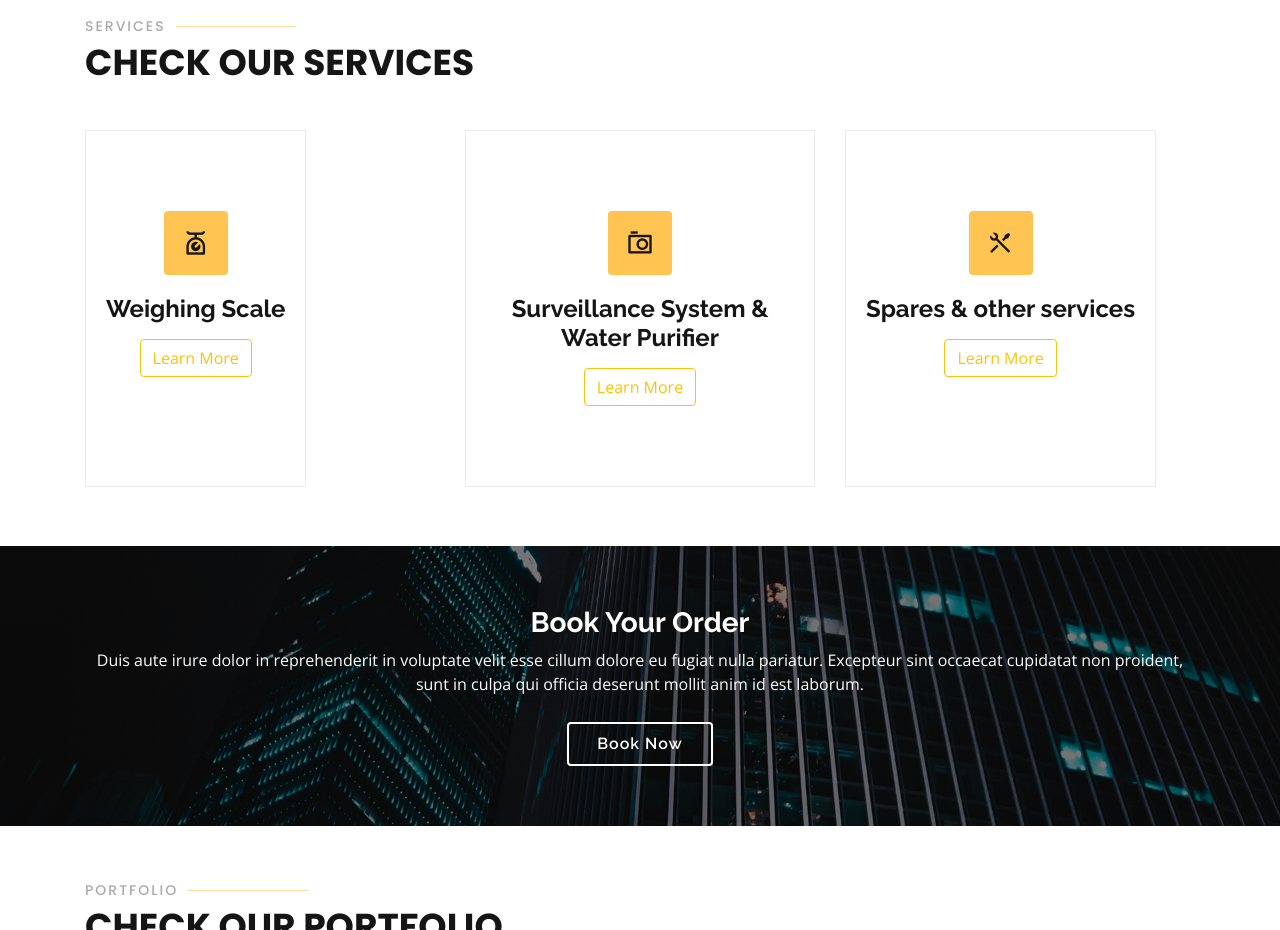
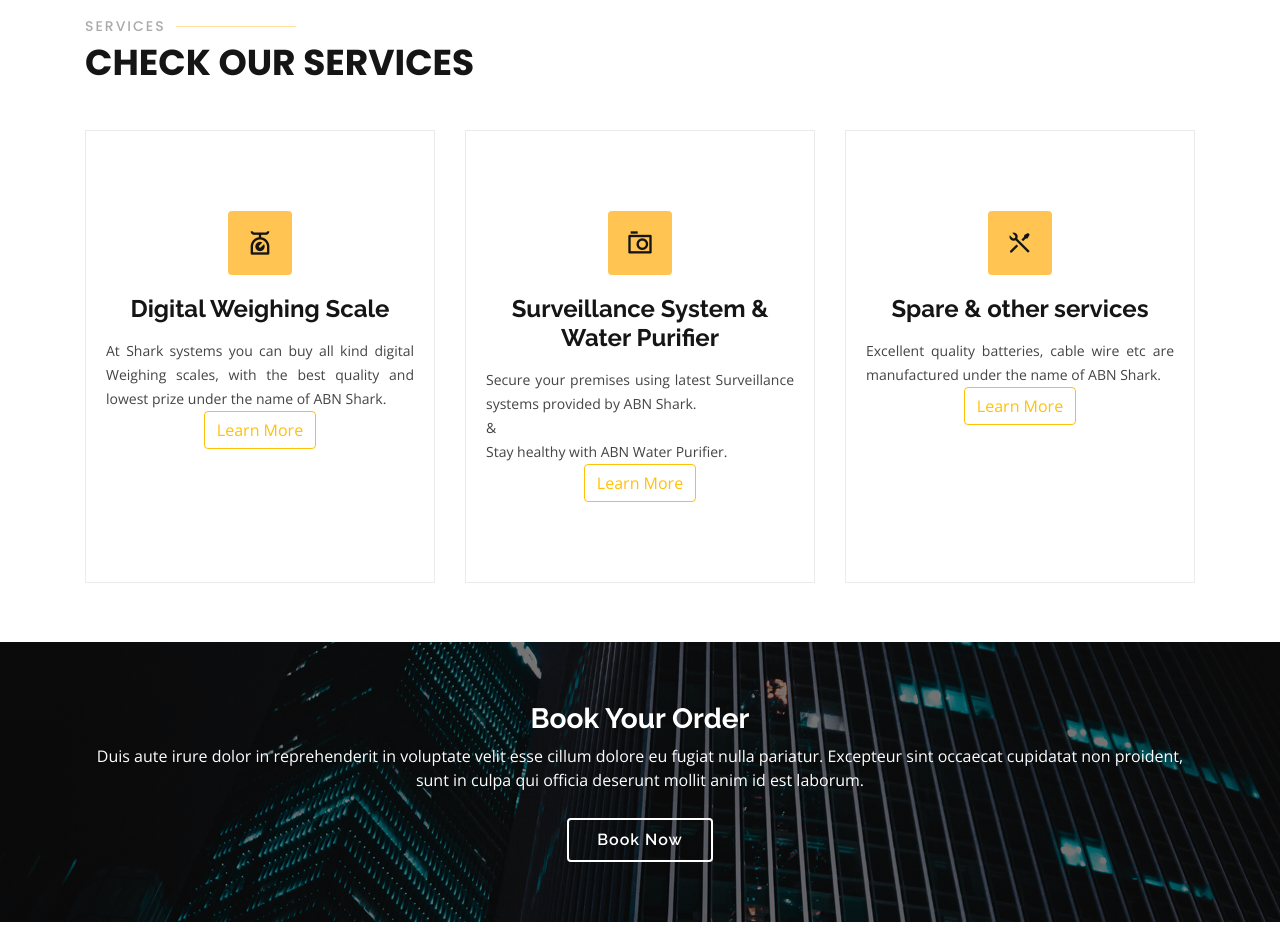
Before and after one commit to shobhit1103/SharkSystems, a plain HTML site: page index.html in a window 1280 px wide. Shown: the part 1960-2890 px from the top of the page. Drawn offline with nearby package versions, Linux system fonts and the light colour scheme; animation ran at ten frames a second.

Commit message:
second commit

```diff
--- a/index.html
+++ b/index.html
@@ -68,7 +68,7 @@
         </ul>
       </nav><!-- .nav-menu -->
 
-      <a href="#about" class="get-started-btn scrollto">Gallery</a>
+      <a href="#" class="get-started-btn scrollto">Gallery</a>
 
     </div>
   </header><!-- End Header -->
@@ -196,26 +196,28 @@
         </div>
 
         <div class="row">
-          <div class="col-lg-4 col-md-6 d-flex align-items-stretch mt-4 mt-md-0" data-aos="zoom-in" data-aos-delay="200">
+          <div class="col-lg-4 col-md-4 d-flex align-items-stretch mt-4 mt-lg-0" data-aos="zoom-in" data-aos-delay="200">
             <div class="icon-box">
               <div class="icon"> <i class="ri-scales-2-line"></i></div>
-              <h4><a href="">Weighing Scale</a></h4>
+              <h4><a href="">Digital Weighing Scale</a></h4>
+              <p class="text-justify">At Shark systems you can buy all kind digital Weighing scales, with the best quality and lowest prize under the name of ABN Shark. </p>
               <button type="button" class="btn btn-outline-warning">Learn More</button>
             </div>
           </div>
-
-          <div class="col-lg-4 col-md-6 d-flex align-items-stretch mt-4 mt-md-0" data-aos="zoom-in" data-aos-delay="200">
+          <div class="col-lg-4 col-md-4 d-flex align-items-stretch mt-4 mt-lg-0" data-aos="zoom-in" data-aos-delay="200">
             <div class="icon-box">
               <div class="icon"> <i class="ri-camera-3-line"></i></div>
               <h4><a href="">Surveillance System & Water Purifier</a></h4>
+              <p class="text-justify">Secure your premises using latest Surveillance systems provided by ABN Shark.<br> & <br>
+              Stay healthy with ABN Water Purifier.</p>
               <button type="button" class="btn btn-outline-warning">Learn More</button>
             </div>
           </div>
-
-          <div class="col-lg-4 col-md-6 d-flex align-items-stretch mt-4 mt-lg-0" data-aos="zoom-in" data-aos-delay="300">
+          <div class="col-lg-4 col-md-4 d-flex align-items-stretch mt-4 mt-lg-0" data-aos="zoom-in" data-aos-delay="200">
             <div class="icon-box">
-              <div class="icon"><i class="ri-tools-line"></i></div>
-              <h4><a href="">Spares & other services</a></h4>
+              <div class="icon"> <i class="ri-tools-line"></i></div>
+              <h4><a href="">Spare & other services</a></h4>
+              <p class="text-justify">Excellent quality batteries, cable wire etc are manufactured under the name of ABN Shark.</p>
               <button type="button" class="btn btn-outline-warning">Learn More</button>
             </div>
           </div>
```
